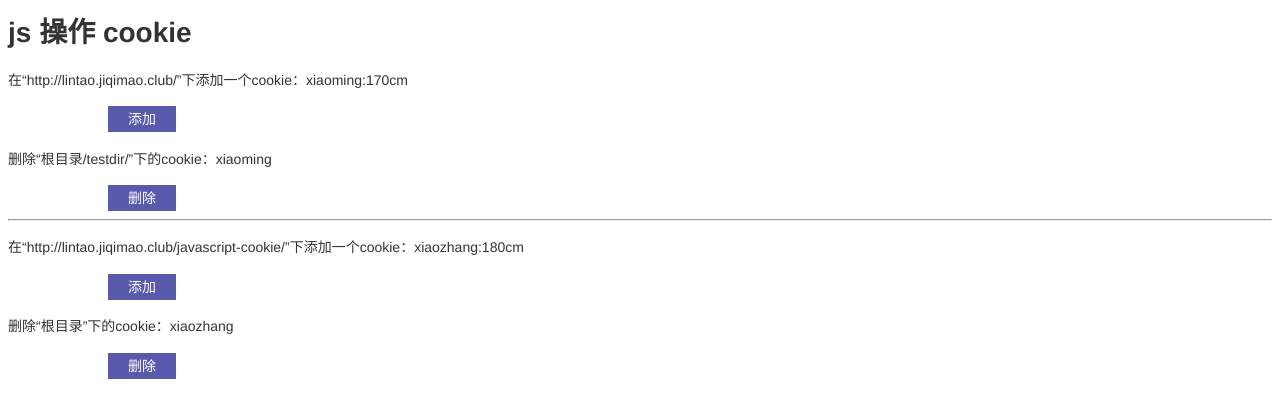
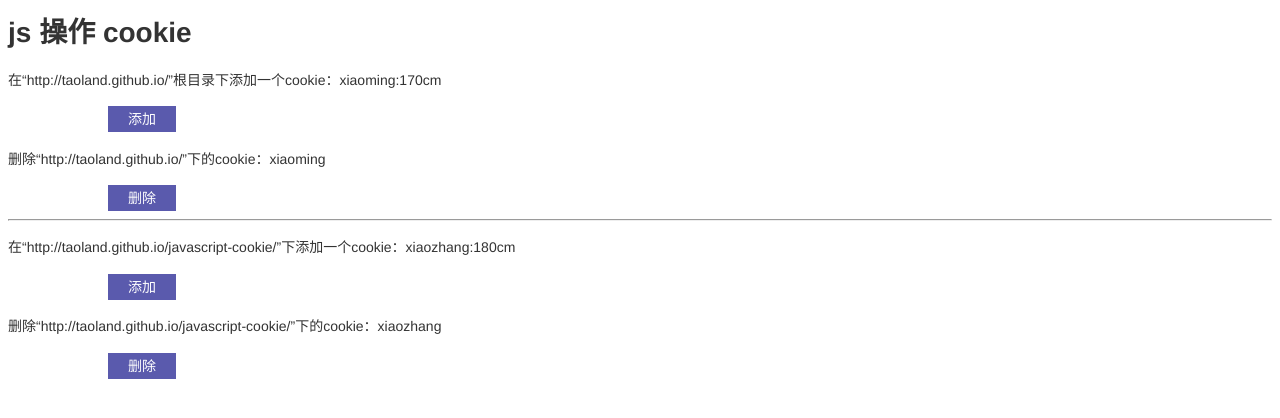
Before and after one commit to taosapp/javascript-cookie, a plain HTML site: page index.html in a window 1280 px wide. Drawn offline with nearby package versions, Linux system fonts and the light colour scheme.

Commit message:
update folder desc

```diff
--- a/index.html
+++ b/index.html
@@ -15,14 +15,14 @@
 
 <h1>js 操作 cookie</h1>
 
-<h2>在“http://lintao.jiqimao.club/”下添加一个cookie：xiaoming:170cm</h2>
+<h2>在“http://taoland.github.io/”根目录下添加一个cookie：xiaoming:170cm</h2>
 <a href="#" class="add" data-cname="xiaoming" data-cval="170cm" data-cpath="/">添加</a>
-<h2>删除“根目录/testdir/”下的cookie：xiaoming</h2>
+<h2>删除“http://taoland.github.io/”下的cookie：xiaoming</h2>
 <a href="#" class="del" data-cname="xiaoming" data-cpath="/">删除</a>
 <hr>
-<h2>在“http://lintao.jiqimao.club/javascript-cookie/”下添加一个cookie：xiaozhang:180cm</h2>
+<h2>在“http://taoland.github.io/javascript-cookie/”下添加一个cookie：xiaozhang:180cm</h2>
 <a href="#" class="add" data-cname="xiaozhang" data-cval="180cm">添加</a>
-<h2>删除“根目录”下的cookie：xiaozhang</h2>
+<h2>删除“http://taoland.github.io/javascript-cookie/”下的cookie：xiaozhang</h2>
 <a href="#" data-cname="xiaozhang" class="del">删除</a>
 
 <script src="http://apps.bdimg.com/libs/jquery/1.11.3/jquery.min.js"></script>
```
